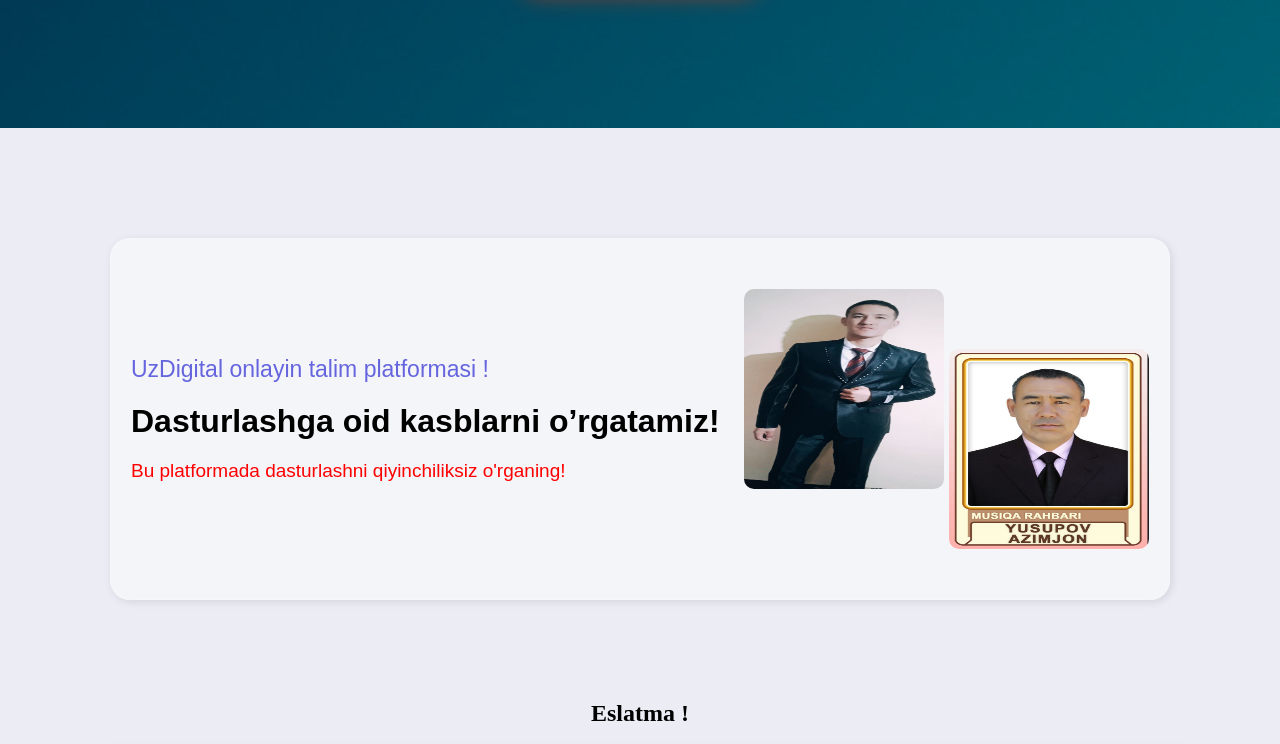
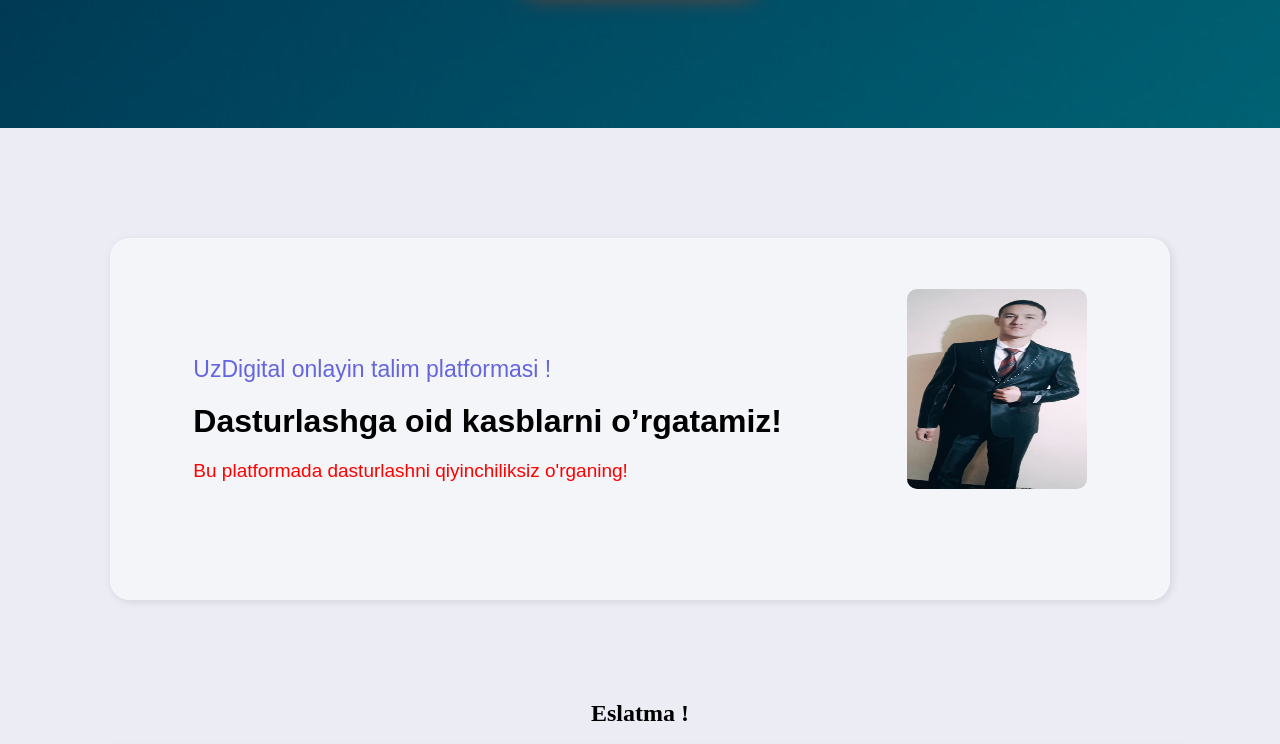
Before and after one commit to Avazbeknozimov/My-site, a plain HTML site: page index.html in a window 1280 px wide. Shown: the part 592-1336 px from the top of the page. Drawn offline with Linux system fonts and the light colour scheme.

Commit message:
Index father img remove and the css remove

```diff
--- a/index.html
+++ b/index.html
@@ -136,9 +136,6 @@
             <ul class="image-list">
               <li class="image-item top-img">
                 <img class="image-item-right-my-img" src="/img/Rasimim.jpg" alt="My img">
-              </li>
-              <li class="image-item bottom-img">
-                <img class="image-item-right-my-img" src="/img/Dadam rasmi.jpg" alt="My father img">
               </li>
             </ul>
           </div>
--- a/style.css
+++ b/style.css
@@ -217,7 +217,7 @@ main {
 
 .sub-section-container-wrapper {
   display: flex;
-  justify-content: space-between;
+  justify-content:space-around;
   align-items: center;
   background-color: rgba(245, 247, 250, 0.9);
   border: 1px solid rgba(245, 247, 250, 0.9);
@@ -300,12 +300,15 @@ padding-bottom: 80px;
 }
 
 .image-item-right-my-img {
-  width: 200px;
+  width: 180px;
   height: 200px;
   border-radius: 50%;
   object-fit: fill;
   transition: all 1s;
 }
+
+
+
 
 .main-title {
   text-align: center;
```
